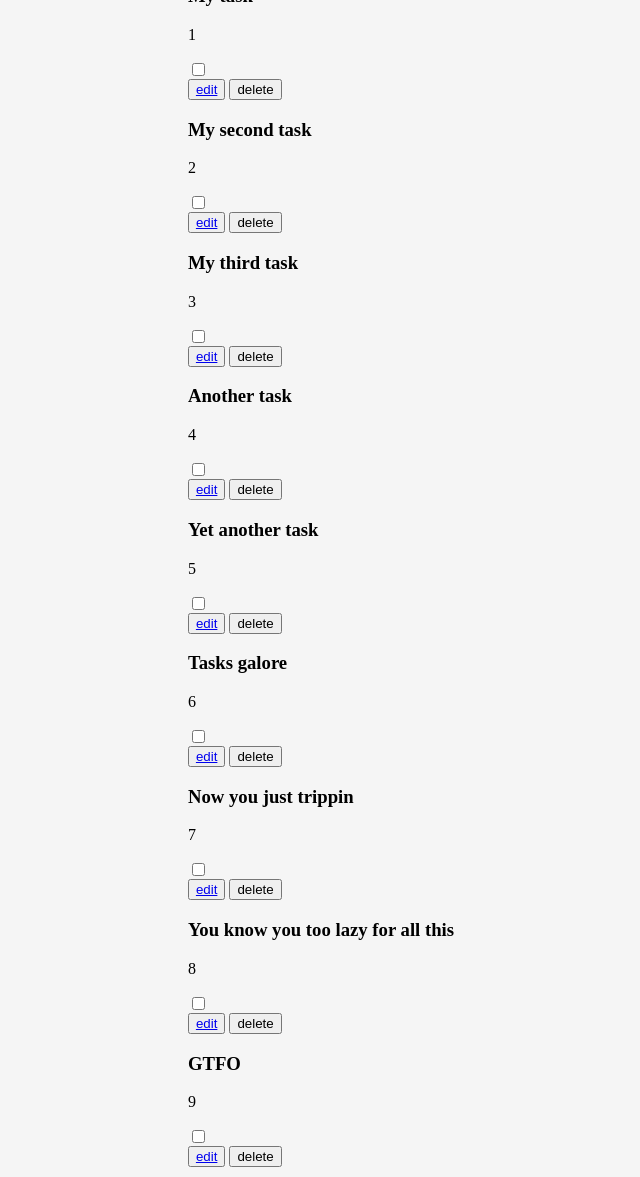
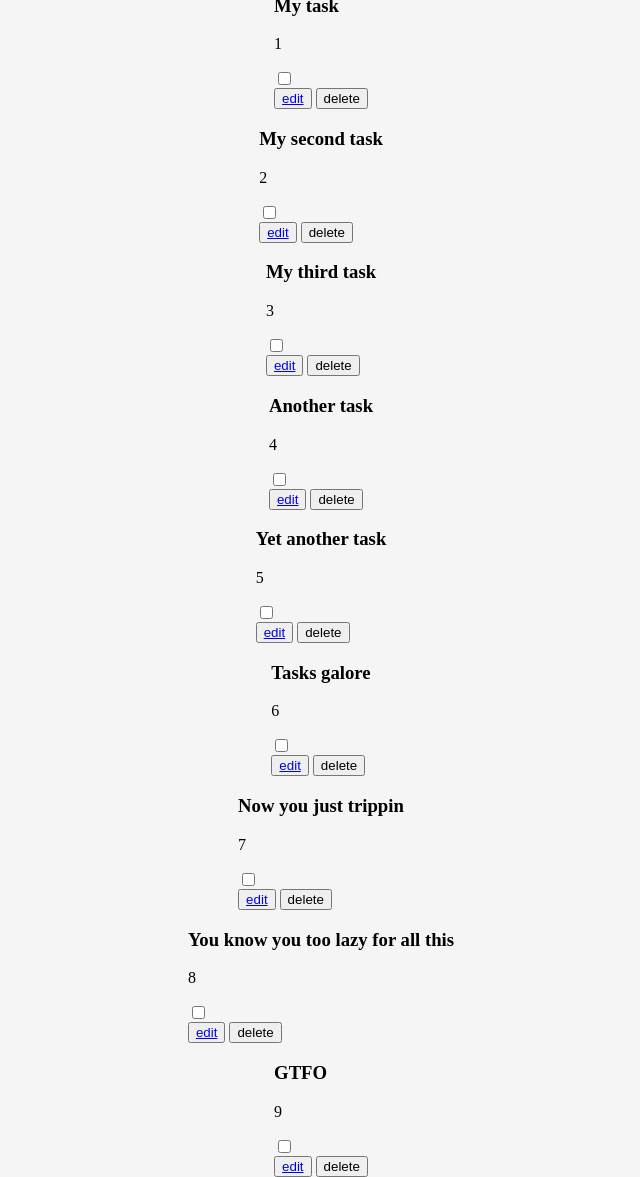
Before and after one commit to chas-academy/u03-todo-Shah-Sabouri, a PHP site: page / in a window 1280 px wide. Shown: the whole page, without its empty margins (327-967 px from the left). Run offline with PHP 8.4, Linux system fonts and the light colour scheme; data comes from the database, SQL or seed files in the repository.

Commit message:
started coding design for .task-list class, css put on hold

```diff
--- a/src/style/style.css
+++ b/src/style/style.css
@@ -33,3 +33,9 @@ body {
     align-items: center;
     min-height: 30%;
 }
+
+.task-list {
+    display: flex;
+    flex-direction: column;
+    align-items: center;
+}
```
